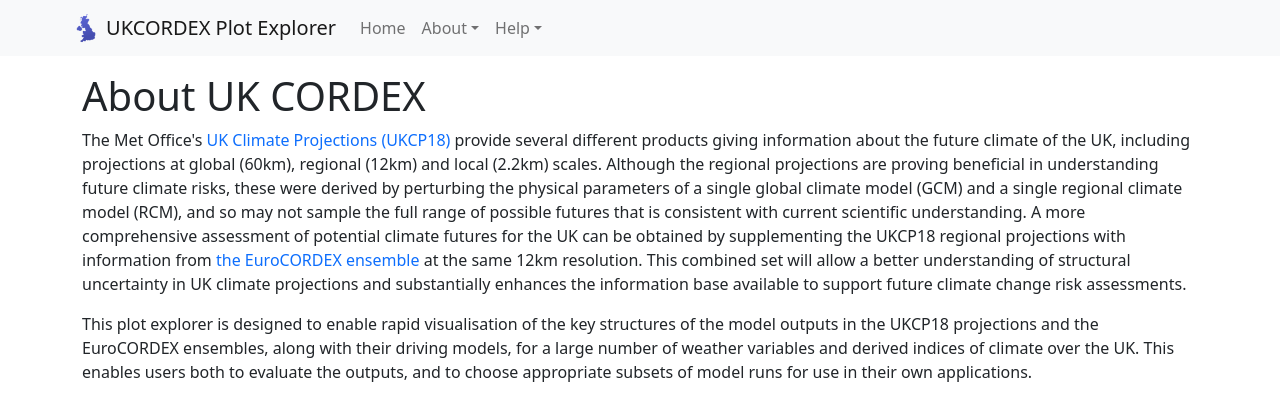
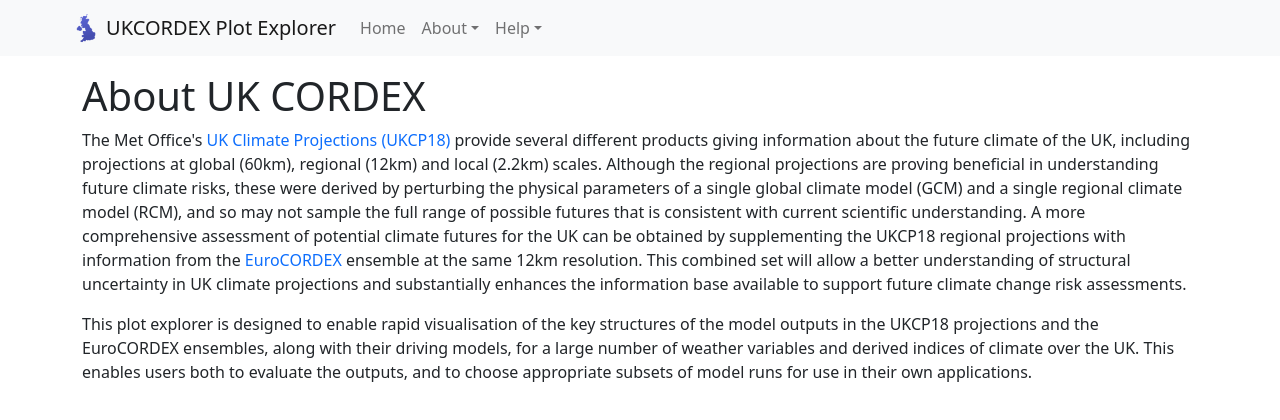
Before and after one commit to UCL/UKCORDEX-plot-explorer-dev, a React (Create React App) app: page /#/about in a window 1280 px wide. Shown: the top 420 px of the page. Built offline with nearby package versions, Linux system fonts and the light colour scheme.

Commit message:
small tweaks

```diff
--- a/src/components/ExtraPages/About/About.js
+++ b/src/components/ExtraPages/About/About.js
@@ -21,19 +21,18 @@ export default function About() {
           may not sample the full range of possible futures that is consistent
           with current scientific understanding. A more comprehensive assessment
           of potential climate futures for the UK can be obtained by
-          supplementing the UKCP18 regional projections with information from{" "}
-          <a href="https://euro-cordex.net/060374/index.php.en">
-            the EuroCORDEX ensemble
-          </a>{" "}
-          at the same 12km resolution. This combined set will allow a better
-          understanding of structural uncertainty in UK climate projections and
-          substantially enhances the information base available to support
-          future climate change risk assessments.
+          supplementing the UKCP18 regional projections with information from
+          the{" "}
+          <a href="https://euro-cordex.net/060374/index.php.en">EuroCORDEX</a>{" "}
+          ensemble at the same 12km resolution. This combined set will allow a
+          better understanding of structural uncertainty in UK climate
+          projections and substantially enhances the information base available
+          to support future climate change risk assessments.
         </p>
         <p>
           This plot explorer is designed to enable rapid visualisation of the
-          key structures of the model outputs in the UKCP18 projections and
-          the EuroCORDEX ensembles, along with their driving models, for a large
+          key structures of the model outputs in the UKCP18 projections and the
+          EuroCORDEX ensembles, along with their driving models, for a large
           number of weather variables and derived indices of climate over the
           UK. This enables users both to evaluate the outputs, and to choose
           appropriate subsets of model runs for use in their own applications.
--- a/src/components/PlotExplorerContainer.js
+++ b/src/components/PlotExplorerContainer.js
@@ -106,7 +106,6 @@ function PlotExplorerContainer() {
           regions={regions}
           images={images}
         />
-        {/* </Col> */}
       </Row>
     </Container>
   );
```
